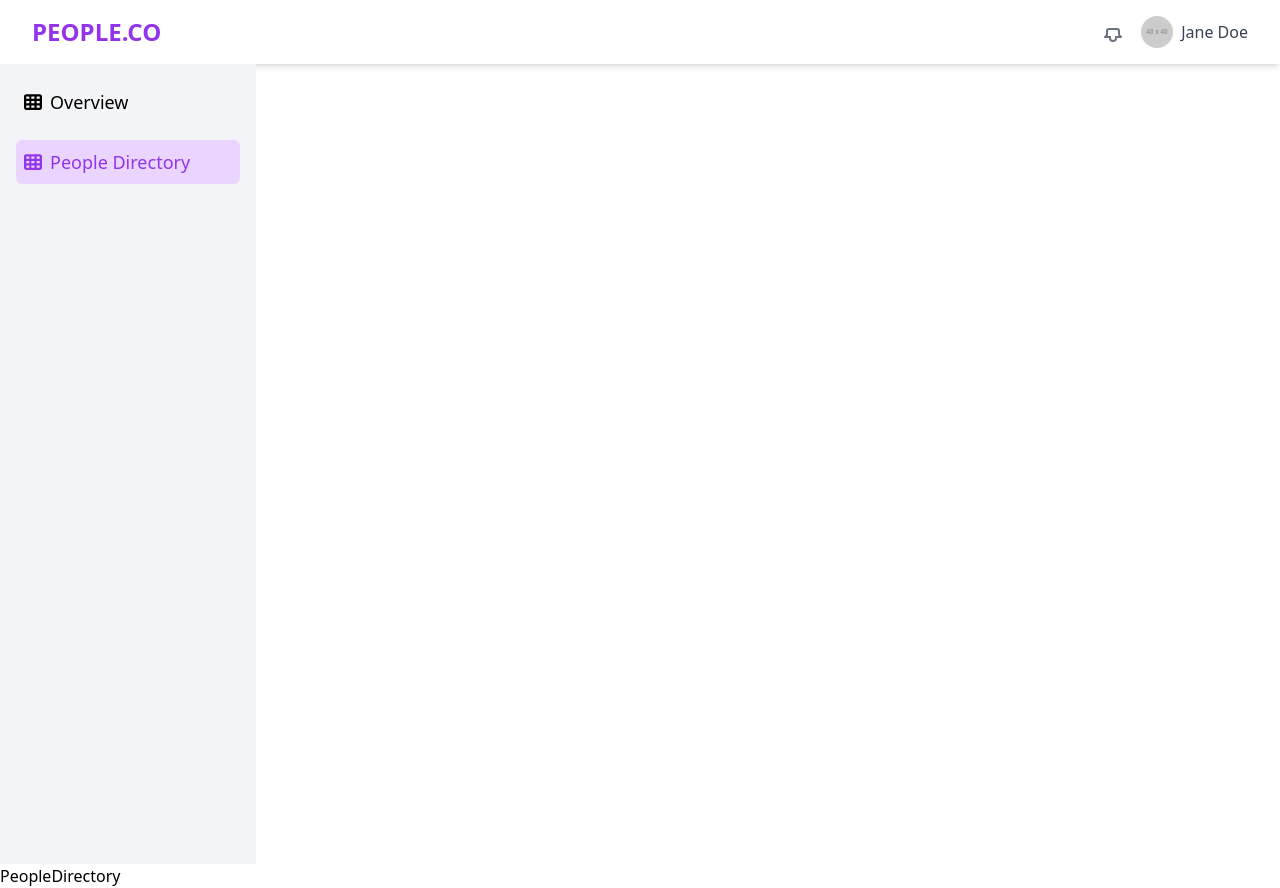
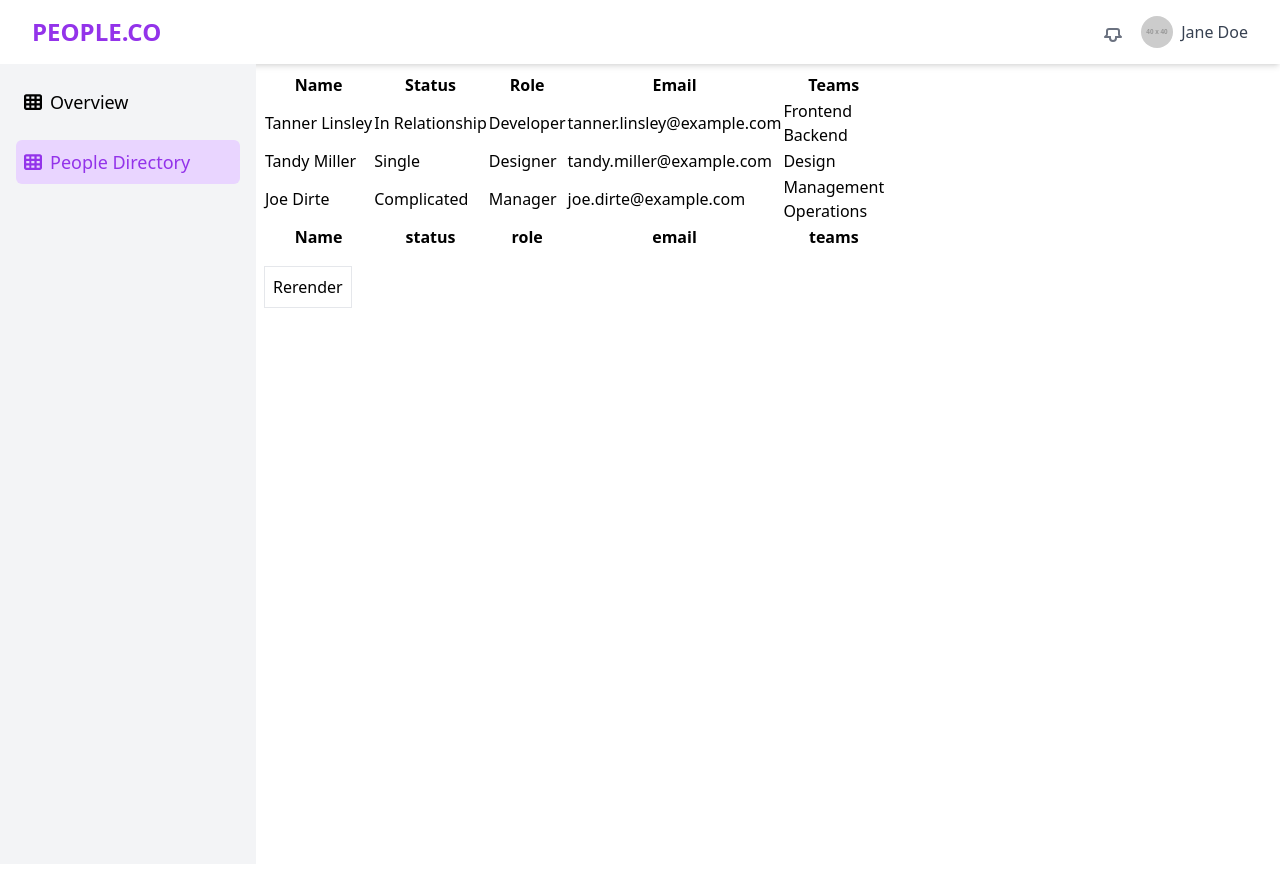
Before and after one commit to UsaidRashid/edunova, a React (Vite) app in the folder frontend/: page /people-directory in a window 1280 px wide. After the commit the page ends 864 px from the top, so only its background shows below. Built offline with nearby package versions, Linux system fonts and the light colour scheme.

Commit message:
achieved the table

```diff
--- a/frontend/package.json
+++ b/frontend/package.json
@@ -17,6 +17,7 @@
     "react": "^18.3.1",
     "react-dom": "^18.3.1",
     "react-hook-form": "^7.52.2",
+    "react-icons": "^5.3.0",
     "react-router-dom": "^6.26.1",
     "zod": "^3.23.8"
   },
--- a/frontend/src/App.jsx
+++ b/frontend/src/App.jsx
@@ -1,7 +1,7 @@
 import Navbar from "./Navbar";
 import { BrowserRouter, Route, Routes } from "react-router-dom";
 import Overview from "./Overview";
-import PeopleDirectory from "./PeopleDirectory";
+import PeopleDirectory from "./PeopleDirectory.tsx";
 
 function App() {
   return (
--- a/frontend/src/Overview.jsx
+++ b/frontend/src/Overview.jsx
@@ -3,7 +3,7 @@ import Sidebar from "./Sidebar";
 
 export default function Overview() {
   return (
-    <div>
+    <div className="flex">
       <Sidebar />
       Overview
     </div>
--- a/frontend/src/PeopleDirectory.jsx
+++ /dev/null
@@ -1,11 +0,0 @@
-import React from "react";
-import Sidebar from "./Sidebar";
-
-export default function PeopleDirectory() {
-  return (
-    <div>
-      <Sidebar />
-      PeopleDirectory
-    </div>
-  );
-}
--- /dev/null
+++ b/frontend/src/PeopleDirectory.tsx
@@ -0,0 +1,144 @@
+import * as React from "react";
+import {
+  createColumnHelper,
+  flexRender,
+  getCoreRowModel,
+  useReactTable,
+} from "@tanstack/react-table";
+import Sidebar from "./Sidebar";
+
+type Person = {
+  Name: string;
+  status: string;
+  role: string;
+  email: string;
+  teams: string[];
+};
+
+const defaultData: Person[] = [
+  {
+    Name: "Tanner Linsley",
+    status: "In Relationship",
+    role: "Developer",
+    email: "tanner.linsley@example.com",
+    teams: ["Frontend", "Backend"],
+  },
+  {
+    Name: "Tandy Miller",
+    status: "Single",
+    role: "Designer",
+    email: "tandy.miller@example.com",
+    teams: ["Design"],
+  },
+  {
+    Name: "Joe Dirte",
+    status: "Complicated",
+    role: "Manager",
+    email: "joe.dirte@example.com",
+    teams: ["Management", "Operations"],
+  },
+];
+
+const columnHelper = createColumnHelper<Person>();
+
+const columns = [
+  columnHelper.accessor("Name", {
+    header: () => <span>Name</span>,
+    cell: (info) => <span>{info.getValue()}</span>,
+    footer: (info) => info.column.id,
+  }),
+  columnHelper.accessor("status", {
+    header: () => <span>Status</span>,
+    cell: (info) => <span>{info.getValue()}</span>,
+    footer: (info) => info.column.id,
+  }),
+  columnHelper.accessor("role", {
+    header: () => <span>Role</span>,
+    cell: (info) => <span>{info.getValue()}</span>,
+    footer: (info) => info.column.id,
+  }),
+  columnHelper.accessor("email", {
+    header: () => <span>Email</span>,
+    cell: (info) => <a href={`mailto:${info.getValue()}`}>{info.getValue()}</a>,
+    footer: (info) => info.column.id,
+  }),
+  columnHelper.accessor("teams", {
+    header: () => <span>Teams</span>,
+    cell: (info) => (
+      <ul>
+        {info.getValue().map((team) => (
+          <li key={team}>{team}</li>
+        ))}
+      </ul>
+    ),
+    footer: (info) => info.column.id,
+  }),
+];
+
+export default function PeopleDirectory() {
+  const [data, _setData] = React.useState(() => [...defaultData]);
+  const rerender = React.useReducer(() => ({}), {})[1];
+
+  const table = useReactTable({
+    data,
+    columns,
+    getCoreRowModel: getCoreRowModel(),
+  });
+
+  return (
+    <div className="flex">
+      <Sidebar />
+      <div className="p-2">
+        <table>
+          <thead>
+            {table.getHeaderGroups().map((headerGroup) => (
+              <tr key={headerGroup.id}>
+                {headerGroup.headers.map((header) => (
+                  <th key={header.id}>
+                    {header.isPlaceholder
+                      ? null
+                      : flexRender(
+                          header.column.columnDef.header,
+                          header.getContext()
+                        )}
+                  </th>
+                ))}
+              </tr>
+            ))}
+          </thead>
+          <tbody>
+            {table.getRowModel().rows.map((row) => (
+              <tr key={row.id}>
+                {row.getVisibleCells().map((cell) => (
+                  <td key={cell.id}>
+                    {flexRender(cell.column.columnDef.cell, cell.getContext())}
+                  </td>
+                ))}
+              </tr>
+            ))}
+          </tbody>
+          <tfoot>
+            {table.getFooterGroups().map((footerGroup) => (
+              <tr key={footerGroup.id}>
+                {footerGroup.headers.map((header) => (
+                  <th key={header.id}>
+                    {header.isPlaceholder
+                      ? null
+                      : flexRender(
+                          header.column.columnDef.footer,
+                          header.getContext()
+                        )}
+                  </th>
+                ))}
+              </tr>
+            ))}
+          </tfoot>
+        </table>
+        <div className="h-4" />
+        <button onClick={() => rerender()} className="border p-2">
+          Rerender
+        </button>
+      </div>
+    </div>
+  );
+}
```
Also changed, not shown: 1 other file (tests, documents, lock files or other folders).
